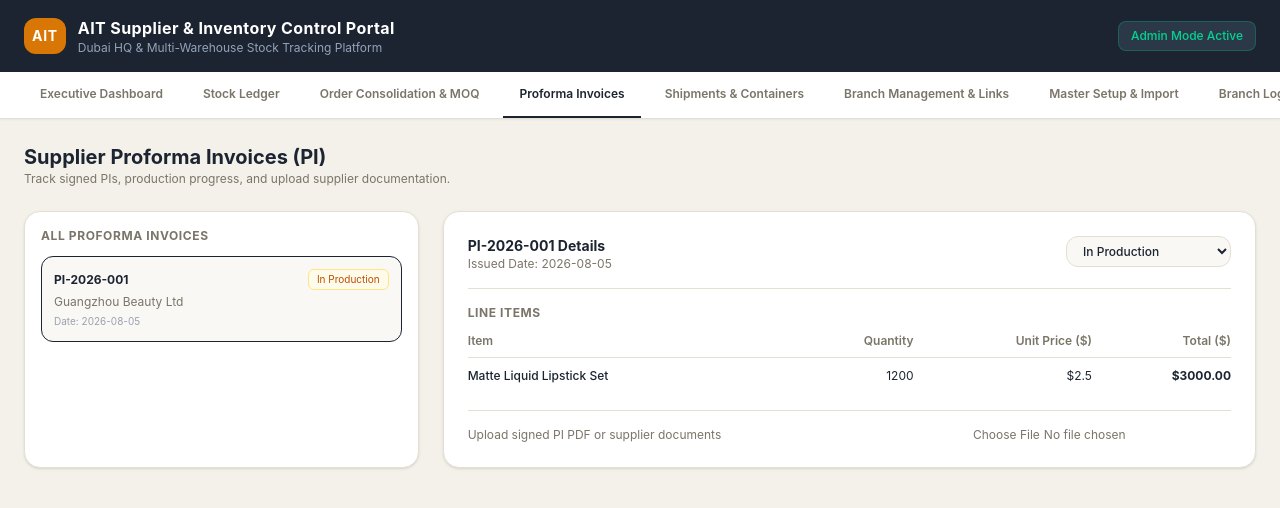
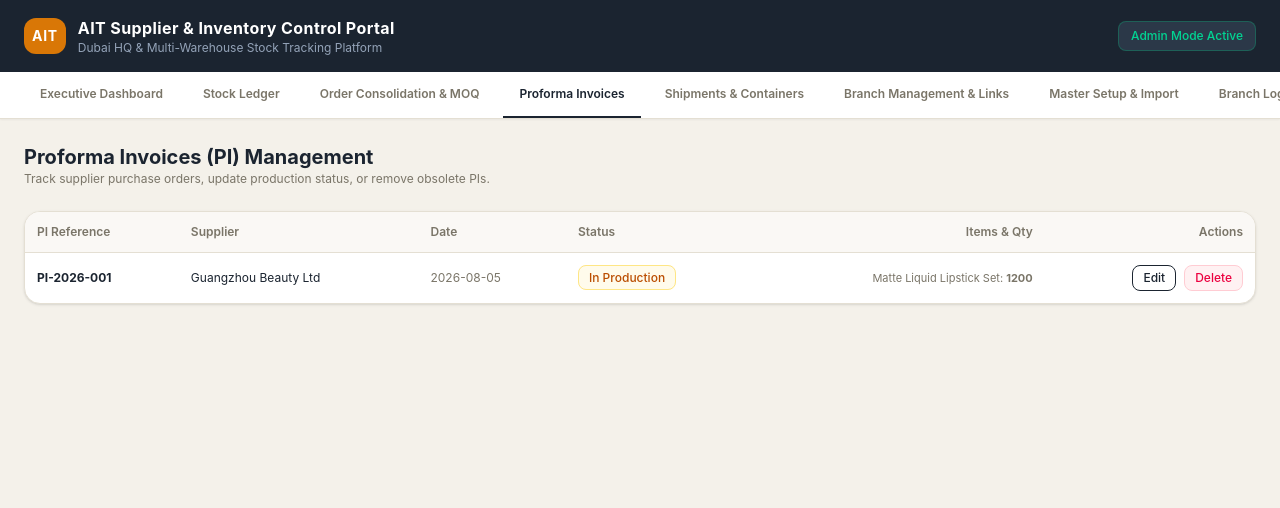
Before and after one commit to abdulrehmanmaisongalaxy/AIT-Stock-Tracker-at-Supplier-Warehouse, a React (Vite) app: page / in a window 1280 px wide. Both pictures are taken after a click on the button "Proforma Invoices". Shown: the top 508 px of the page. Built offline with nearby package versions, Linux system fonts and the light colour scheme.

Commit message:
ProformaInvoices.jsx

```diff
--- a/src/components/ProformaInvoices.jsx
+++ b/src/components/ProformaInvoices.jsx
@@ -1,107 +1,85 @@
 import React, { useState } from 'react';
 
 export function ProformaInvoices({ proformaInvoices, setProformaInvoices, suppliers, items }) {
-  const [selectedPi, setSelectedPi] = useState(proformaInvoices[0] || null);
+  const [editingPI, setEditingPI] = useState(null);
+  const [status, setStatus] = useState('In Production');
 
-  const updateStatus = (piId, newStatus) => {
-    setProformaInvoices(prev => prev.map(pi => pi.id === piId ? { ...pi, status: newStatus } : pi));
-    if (selectedPi && selectedPi.id === piId) {
-      setSelectedPi(prev => ({ ...prev, status: newStatus }));
+  const handleDelete = (id) => {
+    if (confirm("Are you sure you want to delete this Proforma Invoice?")) {
+      setProformaInvoices(proformaInvoices.filter(pi => pi.id !== id));
     }
+  };
+
+  const handleUpdateStatus = (e) => {
+    e.preventDefault();
+    if (!editingPI) return;
+    setProformaInvoices(proformaInvoices.map(pi => pi.id === editingPI.id ? { ...pi, status } : pi));
+    setEditingPI(null);
+    alert("PI status updated successfully!");
   };
 
   return (
     <div className="space-y-6">
       <div>
-        <h2 className="text-xl font-bold text-[#1B2430]">Supplier Proforma Invoices (PI)</h2>
-        <p className="text-xs text-[#7A7568]">Track signed PIs, production progress, and upload supplier documentation.</p>
+        <h2 className="text-xl font-bold text-[#1B2430]">Proforma Invoices (PI) Management</h2>
+        <p className="text-xs text-[#7A7568]">Track supplier purchase orders, update production status, or remove obsolete PIs.</p>
       </div>
 
-      <div className="grid grid-cols-1 md:grid-cols-3 gap-6">
-        {/* PI List */}
-        <div className="bg-white rounded-2xl border border-[#E4DFD3] p-4 shadow-sm space-y-3">
-          <h3 className="text-xs font-bold uppercase tracking-wider text-[#7A7568]">All Proforma Invoices</h3>
-          <div className="space-y-2">
-            {proformaInvoices.map(pi => {
-              const sup = suppliers.find(s => s.id === pi.supplierId);
-              return (
-                <div
-                  key={pi.id}
-                  onClick={() => setSelectedPi(pi)}
-                  className={`p-3 rounded-xl border transition-all cursor-pointer ${selectedPi?.id === pi.id ? 'border-[#1B2430] bg-[#FAF8F5]' : 'border-[#E4DFD3] hover:bg-gray-50'}`}
-                >
-                  <div className="flex justify-between items-center">
-                    <span className="font-bold text-xs text-[#1B2430]">{pi.id}</span>
-                    <span className="text-[10px] px-2 py-0.5 rounded-md bg-amber-50 text-amber-700 border border-amber-200">{pi.status}</span>
-                  </div>
-                  <div className="text-xs text-[#7A7568] mt-1">{sup ? sup.name : pi.supplierId}</div>
-                  <div className="text-[10px] text-gray-400 mt-1">Date: {pi.date}</div>
-                </div>
-              );
-            })}
-          </div>
-        </div>
-
-        {/* PI Details & Management */}
-        <div className="md:col-span-2 bg-white rounded-2xl border border-[#E4DFD3] p-6 shadow-sm space-y-4">
-          {selectedPi ? (
-            <>
-              <div className="flex justify-between items-start border-b border-[#E4DFD3] pb-4">
-                <div>
-                  <h3 className="font-bold text-sm text-[#1B2430]">{selectedPi.id} Details</h3>
-                  <p className="text-xs text-[#7A7568]">Issued Date: {selectedPi.date}</p>
-                </div>
-                <div className="flex items-center gap-2">
-                  <select
-                    value={selectedPi.status}
-                    onChange={(e) => updateStatus(selectedPi.id, e.target.value)}
-                    className="bg-[#FAF8F5] border border-[#E4DFD3] rounded-xl px-3 py-1.5 text-xs font-medium text-[#1B2430] focus:outline-none"
-                  >
+      {editingPI && (
+        <form onSubmit={handleUpdateStatus} className="bg-white p-4 rounded-2xl border border-[#E4DFD3] flex items-center gap-4 text-xs">
+          <span className="font-bold">Editing PI: {editingPI.id}</span>
+          <select value={status} onChange={e => setStatus(e.target.value)} className="bg-[#FAF8F5] border border-[#E4DFD3] rounded-xl px-3 py-2">
+            <option value="Draft">Draft</option>
             <option value="In Production">In Production</option>
-                    <option value="Ready at Warehouse">Ready at Warehouse</option>
             <option value="Shipped">Shipped</option>
             <option value="Completed">Completed</option>
           </select>
-                </div>
-              </div>
+          <button type="submit" className="bg-[#1B2430] text-white px-4 py-2 rounded-xl cursor-pointer">Save Status</button>
+          <button type="button" onClick={() => setEditingPI(null)} className="bg-gray-200 px-3 py-2 rounded-xl cursor-pointer">Cancel</button>
+        </form>
+      )}
 
-              <div>
-                <h4 className="text-xs font-bold uppercase tracking-wider text-[#7A7568] mb-3">Line Items</h4>
+      <div className="bg-white rounded-2xl border border-[#E4DFD3] overflow-hidden shadow-sm">
         <table className="w-full text-left border-collapse text-xs">
           <thead>
-                    <tr className="border-b border-[#E4DFD3] text-[#7A7568]">
-                      <th className="pb-2 font-semibold">Item</th>
-                      <th className="pb-2 font-semibold text-right">Quantity</th>
-                      <th className="pb-2 font-semibold text-right">Unit Price ($)</th>
-                      <th className="pb-2 font-semibold text-right">Total ($)</th>
+            <tr className="bg-[#FAF8F5] border-b border-[#E4DFD3] text-[#7A7568]">
+              <th className="p-3 font-semibold">PI Reference</th>
+              <th className="p-3 font-semibold">Supplier</th>
+              <th className="p-3 font-semibold">Date</th>
+              <th className="p-3 font-semibold">Status</th>
+              <th className="p-3 font-semibold text-right">Items & Qty</th>
+              <th className="p-3 font-semibold text-right">Actions</th>
             </tr>
           </thead>
           <tbody className="divide-y divide-[#E4DFD3]">
-                    {selectedPi.items.map((it, idx) => {
-                      const itemObj = items.find(i => i.id === it.itemId);
+            {proformaInvoices.map(pi => {
+              const sup = suppliers.find(s => s.id === pi.supplierId || s.name === pi.supplierId);
               return (
-                        <tr key={idx}>
-                          <td className="py-2.5 font-medium text-[#1B2430]">{itemObj ? itemObj.name : it.itemId}</td>
-                          <td className="py-2.5 text-right">{it.qty}</td>
-                          <td className="py-2.5 text-right">${it.unitPrice || 0}</td>
-                          <td className="py-2.5 text-right font-bold">${(it.qty * (it.unitPrice || 0)).toFixed(2)}</td>
+                <tr key={pi.id} className="hover:bg-[#FAF8F5]">
+                  <td className="p-3 font-bold text-[#1B2430]">{pi.id}</td>
+                  <td className="p-3 text-[#1B2430]">{sup ? sup.name : pi.supplierId}</td>
+                  <td className="p-3 text-[#7A7568]">{pi.date}</td>
+                  <td className="p-3">
+                    <span className="px-2.5 py-1 bg-amber-50 text-amber-700 rounded-lg border border-amber-200 font-medium">
+                      {pi.status}
+                    </span>
+                  </td>
+                  <td className="p-3 text-right">
+                    {(pi.items || []).map((it, idx) => {
+                      const itm = items.find(i => i.id === it.itemId);
+                      return <div key={idx} className="text-[11px] text-[#7A7568]">{itm ? itm.name : it.itemId}: <strong>{it.qty}</strong></div>;
+                    })}
+                  </td>
+                  <td className="p-3 text-right space-x-2">
+                    <button onClick={() => { setEditingPI(pi); setStatus(pi.status); }} className="px-2.5 py-1 bg-white border rounded-lg font-medium cursor-pointer">Edit</button>
+                    <button onClick={() => handleDelete(pi.id)} className="px-2.5 py-1 bg-rose-50 text-rose-600 border border-rose-200 rounded-lg font-medium cursor-pointer">Delete</button>
+                  </td>
                 </tr>
               );
             })}
           </tbody>
         </table>
       </div>
-
-              <div className="pt-4 border-t border-[#E4DFD3] flex items-center justify-between">
-                <span className="text-xs text-[#7A7568]">Upload signed PI PDF or supplier documents</span>
-                <input type="file" className="text-xs text-[#7A7568]" />
-              </div>
-            </>
-          ) : (
-            <div className="text-center py-12 text-xs text-[#7A7568]">Select a Proforma Invoice to view details</div>
-          )}
-        </div>
-      </div>
     </div>
   );
 }
```
Lines whose indentation alone changed are shown as unchanged.
